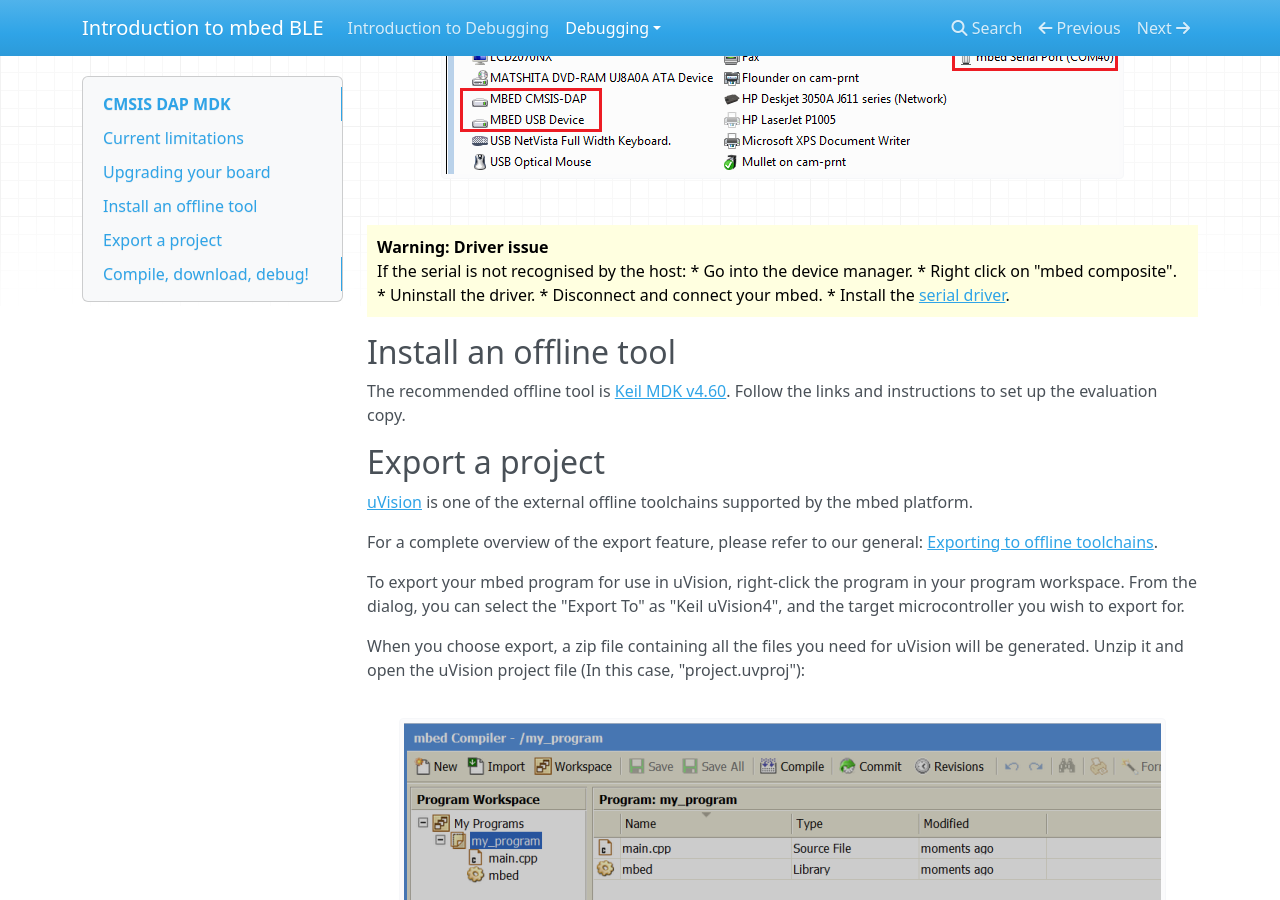
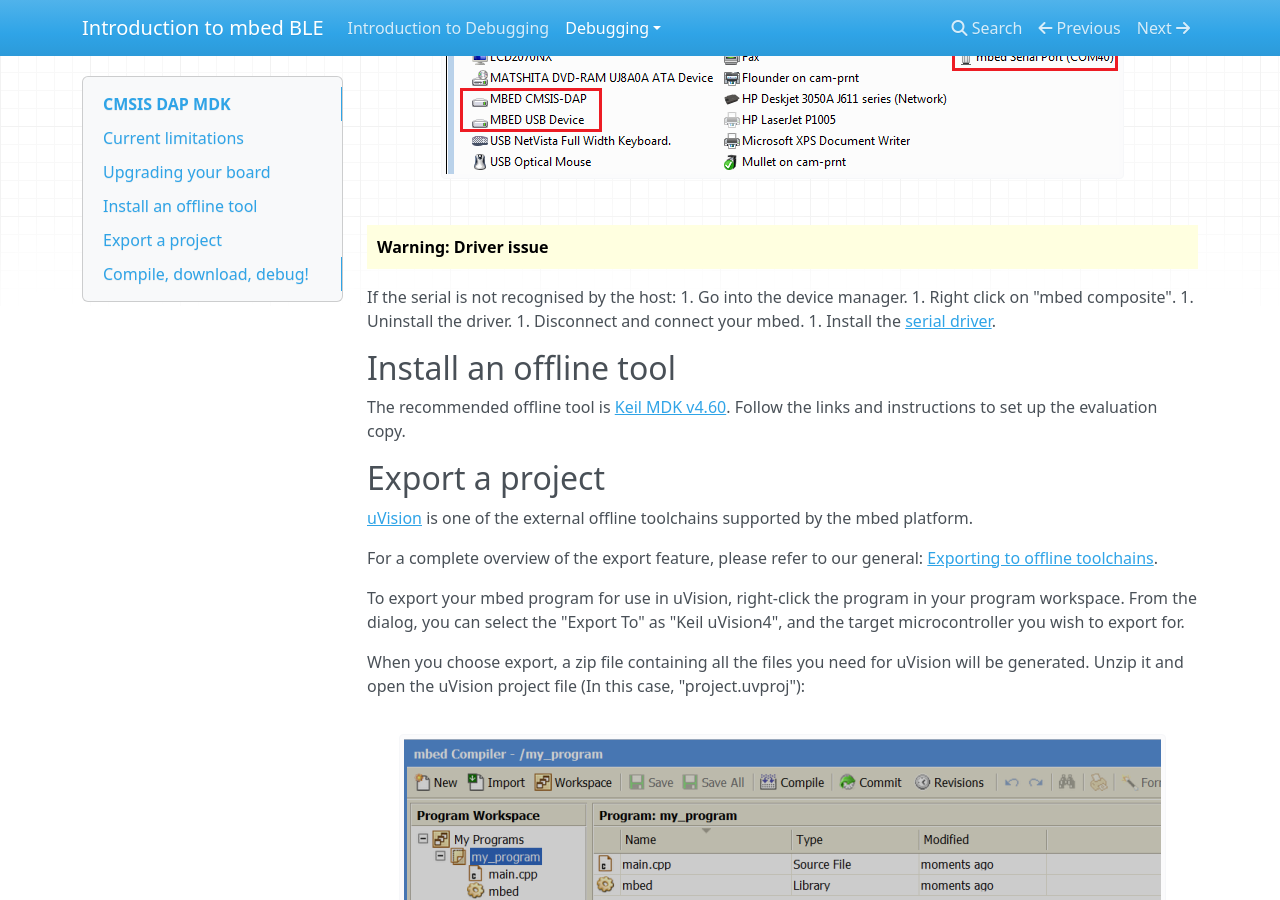
Before and after one commit to ARMmbed/Debugging-docs, an MkDocs documentation site: the page built from Docs/Debugging/Keil.md, in a window 1280 px wide and 900 px high, scrolled down 1113 px. Built offline with MkDocs 1.6.1, drawn with Linux system fonts in a browser that asks for light colours; nearby versions of some CDN libraries; old or Windows-style settings are respelled for this version of MkDocs.

Commit message:
Fixing it again

```diff
--- a/Docs/Debugging/Keil.md
+++ b/Docs/Debugging/Keil.md
@@ -46,13 +46,13 @@ There will now be three mbed USB devices in device manager :
 
 <span style="background-color:lightyellow; color:black; display:block; height:100%; padding:10px">
 **Warning: Driver issue**
-<br />
+
 If the serial is not recognised by the host:
-* Go into the device manager.
-* Right click on "mbed composite".
-* Uninstall the driver.
-* Disconnect and connect your mbed.
-* Install the [serial driver](/Going_Further/Serial_Conf/).
+1. Go into the device manager.
+1. Right click on "mbed composite".
+1. Uninstall the driver.
+1. Disconnect and connect your mbed.
+1. Install the [serial driver](/Going_Further/Serial_Conf/).
 </span>
 
 ##Install an offline tool
```
